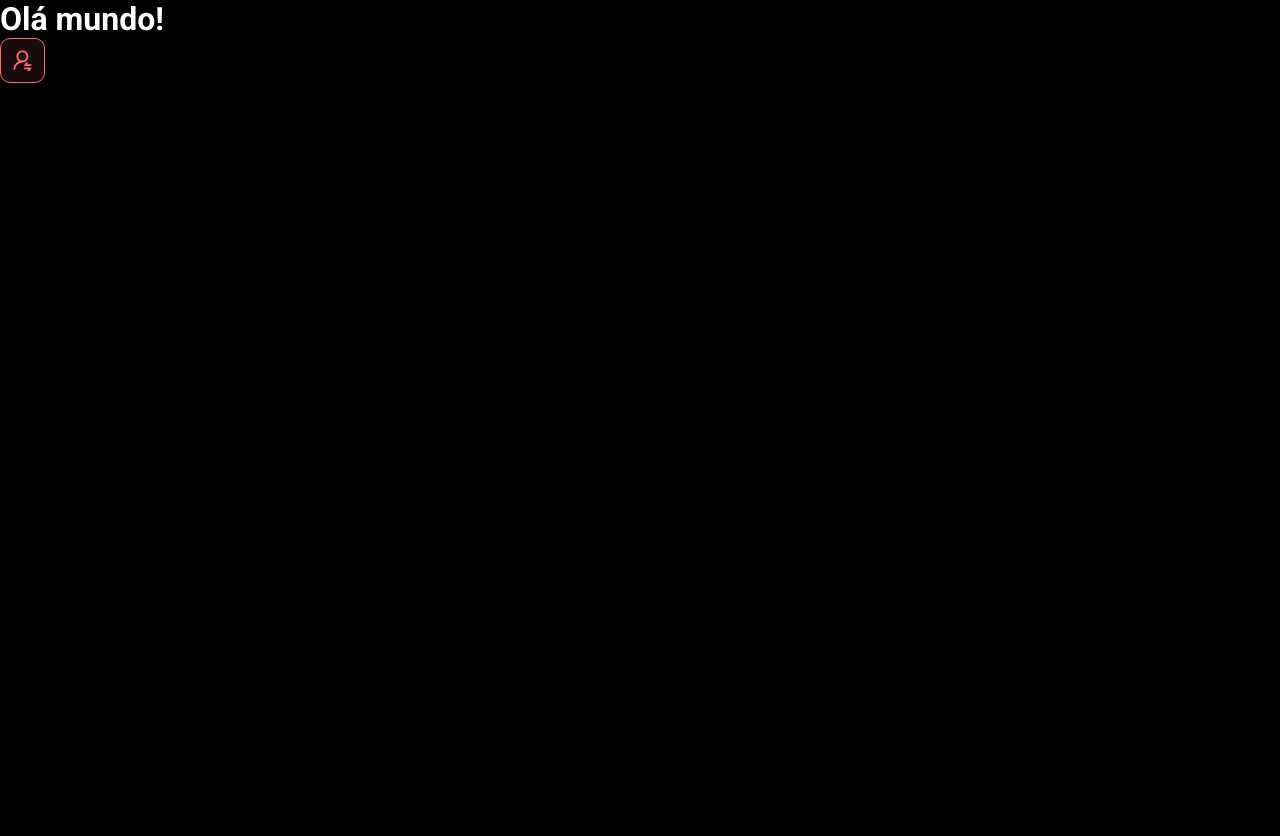
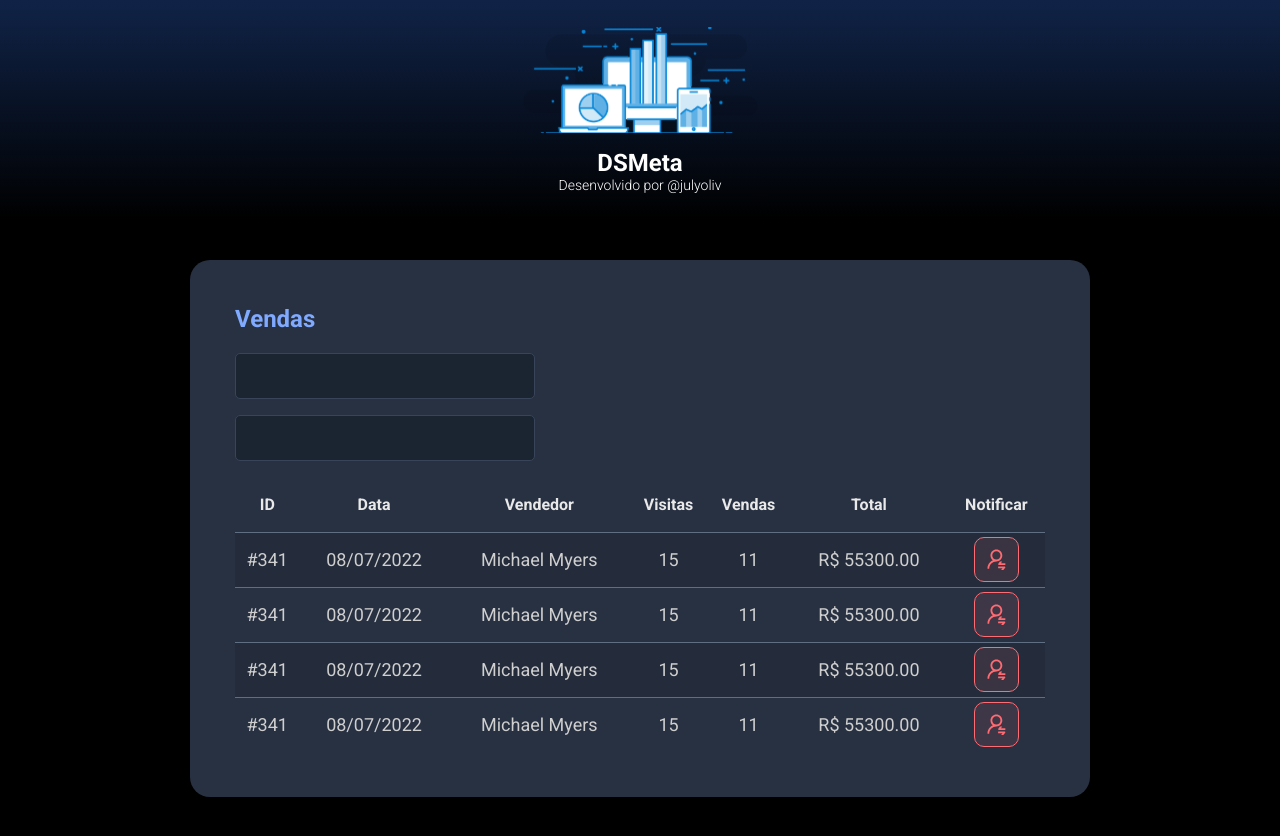
Before and after one commit to julyoliv/dsmeta, a React (Vite) app in the folder frontend/: page / in a window 1280 px wide. Before the commit the page ends 800 px from the top, so only its background shows below. Built offline with nearby package versions, Linux system fonts and the light colour scheme.

Commit message:
other components

```diff
--- a/frontend/src/App.tsx
+++ b/frontend/src/App.tsx
@@ -1,10 +1,17 @@
-import NotificationButton from "./components/NotificationButton"
+import Header from "./components/Header"
+import SalesCard from "./components/SalesCard"
 
 function App() {
   return(
     <>
-      <h1>Olá mundo!</h1>
-      <NotificationButton />
+      <Header/>
+      <main>
+        <section id="sales">
+            <div className="dsmeta-container">
+              <SalesCard />
+            </div>
+        </section>
+      </main>
     </>
   )
 }
--- /dev/null
+++ b/frontend/src/components/Header/index.tsx
@@ -0,0 +1,20 @@
+import logo from '../../assets/img/logo.svg'
+import './styles.css'
+
+function Header() {
+  return(
+      <header>
+        <div className="dsmeta-logo-container">
+
+            <img src= {logo} alt="DSMeta"/>
+            <h1>DSMeta</h1>
+            <p>Desenvolvido por
+                <a href="https://github.com/julyoliv" target="blank" rel="noopener noreferrer"> @julyoliv </a>
+            </p>
+
+        </div>
+    </header>
+  )
+}
+
+export default Header
--- /dev/null
+++ b/frontend/src/components/Header/styles.css
@@ -0,0 +1,37 @@
+/*header*/
+p a {
+    color: unset;
+    text-decoration: none;
+}
+
+p a:hover {
+    color: #80aaff;
+}
+
+header {
+    height: 220px;
+    background: linear-gradient(180deg, #102347 0%, #000000 100%);
+    display: flex;
+    align-items: center;
+    justify-content: center;
+}
+
+.dsmeta-logo-container {
+    display: flex;
+    flex-direction: column;
+    align-items: center;
+}
+
+.dsmeta-logo-container img {
+    width: 235px;
+}
+
+.dsmeta-logo-container h1 {
+    margin-top: 15px;
+    font-size: 24px;
+}
+
+.dsmeta-logo-container p {
+    font-size: 14px;
+    font-weight: 300;
+}
--- /dev/null
+++ b/frontend/src/components/SalesCard/index.tsx
@@ -0,0 +1,96 @@
+import NotificationButton from '../NotificationButton'
+import './styles.css'
+
+function SalesCard() {
+  return(
+    <>
+      <div className="dsmeta-card">
+                    <h2 className="dsmeta-sales-title">Vendas</h2>
+                    <div className="dsmeta-form-control-container">
+                        <input className="dsmeta-form-control" type="text"/>
+                    </div>
+                    <div className="dsmeta-form-control-container">
+                        <input className="dsmeta-form-control" type="text"/>
+                    </div>
+
+                <div>
+                    <table className="dsmeta-sales-table">
+                        <thead>
+                            <tr>
+                                <th className="show992">ID</th>
+                                <th className="show576">Data</th>
+                                <th>Vendedor</th>
+                                <th className="show992">Visitas</th>
+                                <th className="show992">Vendas</th>
+                                <th>Total</th>
+                                <th>Notificar</th>
+                            </tr>
+                        </thead>
+                        <tbody>
+
+                            <tr>
+                                <td className="show992">#341</td>
+                                <td className="show576">08/07/2022</td>
+                                <td>Michael Myers</td>
+                                <td className="show992">15</td>
+                                <td className="show992">11</td>
+                                <td>R$ 55300.00</td>
+                                <td>
+                                    <div className="dsmeta-red-btn-container">
+                                       <NotificationButton/>
+                                    </div>
+                                </td>
+                            </tr>
+
+                            <tr>
+                                <td className="show992">#341</td>
+                                <td className="show576">08/07/2022</td>
+                                <td>Michael Myers</td>
+                                <td className="show992">15</td>
+                                <td className="show992">11</td>
+                                <td>R$ 55300.00</td>
+                                <td>
+                                    <div className="dsmeta-red-btn-container">
+                                       <NotificationButton/>
+                                    </div>
+                                </td>
+                            </tr>
+
+                            <tr>
+                                <td className="show992">#341</td>
+                                <td className="show576">08/07/2022</td>
+                                <td>Michael Myers</td>
+                                <td className="show992">15</td>
+                                <td className="show992">11</td>
+                                <td>R$ 55300.00</td>
+                                <td>
+                                    <div className="dsmeta-red-btn-container">
+                                        <NotificationButton/>
+                                    </div>
+                                </td>
+                            </tr>
+
+                            <tr>
+                                <td className="show992">#341</td>
+                                <td className="show576">08/07/2022</td>
+                                <td>Michael Myers</td>
+                                <td className="show992">15</td>
+                                <td className="show992">11</td>
+                                <td>R$ 55300.00</td>
+                                <td>
+                                    <div className="dsmeta-red-btn-container">
+                                        <NotificationButton/>
+                                    </div>
+                                </td>
+                            </tr>
+
+                        </tbody>
+                    </table>
+                </div>
+
+                </div>
+    </>
+  )
+}
+
+export default SalesCard
--- /dev/null
+++ b/frontend/src/components/SalesCard/styles.css
@@ -0,0 +1,106 @@
+/*main-card*/
+
+.dsmeta-card {
+    background-color: #283142;
+    border-radius: 20px;
+    padding: 30px 10px;
+
+}
+
+.dsmeta-sales-title {
+    color: #80aaff;
+    font-size: 24px;
+    margin-bottom: 20px;
+}
+
+.dsmeta-form-control {
+    width: 100%;
+    height: 46px;
+    background-color: #1B2531;
+    border: 1px solid #384459;
+    border-radius: 5px;
+    color: #9AAABE;
+    padding: 0 20px;
+    font-size: 18px;
+}
+
+.dsmeta-form-control-container {
+    margin-bottom: 16px;
+    max-width: 300px;
+}
+
+/*main-table*/
+
+.dsmeta-sales-table {
+    width: 100%;
+    border-spacing: 0;
+    border-collapse: collapse;
+}
+
+.dsmeta-sales-table thead {
+    height: 55px;
+    font-size: 16px;
+    color: #E9E9E9;
+    font-weight: 700;
+}
+
+.dsmeta-sales-table tbody {
+    font-size: 14px;
+    font-weight: 400;
+    color: #CFCFCF;
+    text-align: center;
+}
+
+.dsmeta-sales-table tbody tr {
+    height: 74px;
+    border-top: 1px solid #5F6E82;
+}
+
+.dsmeta-sales-table tbody tr:hover > td {
+    background-color: #384459;
+}
+
+.dsmeta-sales-table tbody tr:nth-child(odd) {
+    background-color: #242C3B;
+}
+
+.dsmeta-red-btn-container {
+    display: flex;
+    justify-content: center;
+}
+
+.show576 {
+    display: none;
+}
+
+@media (min-width: 576px) {
+    .show576 {
+        display: table-cell;
+    }
+
+    .dsmeta-card {
+        padding: 35px;
+    }
+
+    .dsmeta-sales-table tbody tr {
+        height: 55px;
+    }
+
+    .dsmeta-sales-table tbody {
+        font-size: 18px;
+    }
+}
+
+.show992 {
+    display: none;
+}
+
+@media (min-width: 992px) {
+    .show992 {
+        display: table-cell;
+    }
+
+    .dsmeta-card {
+        padding: 45px;
+    }
+}
--- a/frontend/src/index.css
+++ b/frontend/src/index.css
@@ -22,3 +22,13 @@
 p a:hover {
     color: #80aaff;
 }
+
+.dsmeta-container {
+    width: 100%;
+    max-width: 900px;
+    margin: 0 auto;
+}
+
+#sales {
+    padding: 40px 10px;
+}
```
Also changed, not shown: frontend/src/assets/img/logo.svg (added).
